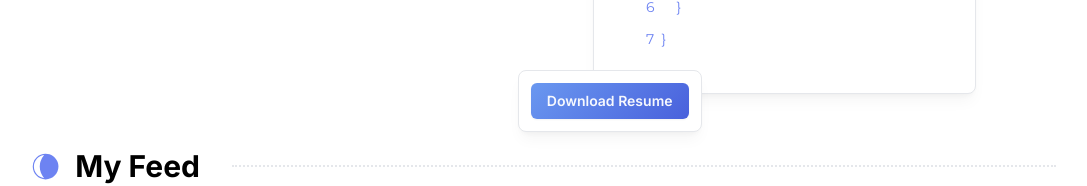
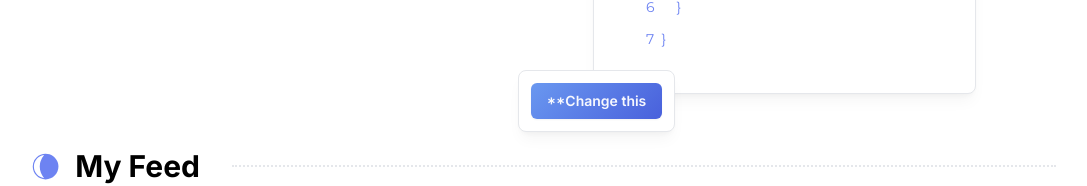
Before and after one commit to keilmart/portfolioV3, a Next.js app: page / in a window 1280 px wide. Shown: the part 348-534 px from the top of the page, without its empty margins (96-1183 px from the left). Built offline with nearby package versions, Linux system fonts and the light colour scheme; no server answers; the database is empty.

Commit message:
small tweak for color theming - will revisit later

```diff
--- a/components/Homepage/CodeBlock.js
+++ b/components/Homepage/CodeBlock.js
@@ -1,7 +1,9 @@
+import Link from "next/link";
+
 const HomepageSocialList = () => {
   return (
     <div className="w-full">
-      <section className="px-10 py-8 text-sm text-syncWave">
+      <section className="px-10 py-8 text-sm text-syncWave dark:text-white dark:bg-darkModeDetail">
         <pre className="m-3 font-montserrat">
           1&nbsp;&nbsp;class <b>Person</b> {"{"}
         </pre>
@@ -25,9 +27,11 @@ const HomepageSocialList = () => {
         </pre>
         <pre className="m-3 font-montserrat">7&nbsp;&nbsp;{"}"}</pre>
       </section>
-      <div className="absolute z-30 p-3 rounded-lg shadow-art border bg-white bottom-[-13%] left-[-20%]">
-        <a className="w-auto btn-primary primary-grad">Download Resume</a>
-      </div>
+      <Link href="/about">
+        <div className="absolute z-30 p-3 rounded-lg shadow-art border bg-white dark:bg-darkModeDetail bottom-[-13%] left-[-20%]">
+          <a className="w-auto btn-primary primary-grad">**Change this</a>
+        </div>
+      </Link>
     </div>
   );
 };
--- a/components/HomepageWorkList/HomepageWorkList.js
+++ b/components/HomepageWorkList/HomepageWorkList.js
@@ -29,7 +29,7 @@ const HomepageWorkList = ({ projects }) => {
               pathname: `/projects/${projects.slug}`,
             }}
           >
-            <a className="relative flex w-full h-48 pt-8 pl-8 overflow-hidden transition duration-500 ease-in-out bg-gray-100 rounded-lg md:pl-12 md:pt-12 flex-end md:w-1/2 lg:w-2/3 sm:h-56 lg:h-72 hover:shadow-lg hover:scale-105">
+            <a className="relative flex w-full h-48 pt-8 pl-8 overflow-hidden transition duration-500 ease-in-out bg-gray-100 rounded-lg dark:bg-darkModeDetail md:pl-12 md:pt-12 flex-end md:w-1/2 lg:w-2/3 sm:h-56 lg:h-72 hover:shadow-lg hover:scale-105">
               <div className="absolute flex overflow-hidden shadow-md top-10 rounded-tl-3xl">
                 <Image
                   src={!!project.imageZoom ? project.imageZoom : project.image}
--- a/pages/_app.js
+++ b/pages/_app.js
@@ -10,6 +10,7 @@ import "../styles/globals.css";
 
 // Steps //
 // 1. Bring in new fonts //
+// 2. Add in new colors - check the white are all good //
 // 2. Figure out design for dark and light mode //
 // 3. Clean up getStaticProp / GetStaticPath //
 // 4. Write out descriptions for all projects //
--- a/tailwind.config.js
+++ b/tailwind.config.js
@@ -35,6 +35,7 @@ module.exports = {
       colors: {
         syncWave: "#6D83F2",
         darkMode: "#191919",
+        darkModeDetail: "#303030",
       },
     },
   },
```
